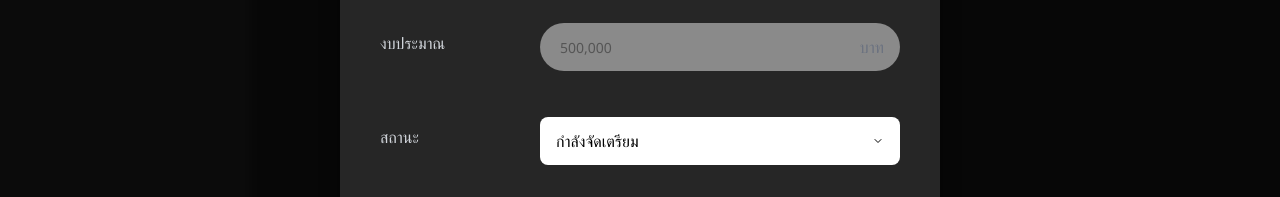
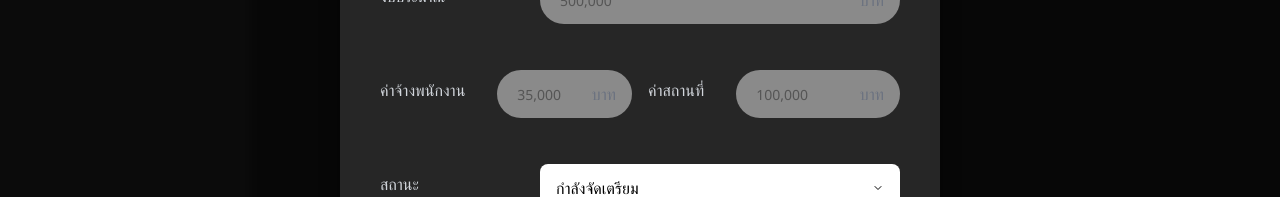
Before and after one commit to Game9xz/OrganizationProject, a React (Vite) app in the folder frontend/: page /workrecord in a window 1280 px wide. Both pictures are taken after typing "Sample" into the empty fields and a click on the button "+ สร้างงานใหม่". Shown: the part 522-719 px from the top of the page. Built offline with nearby package versions, Linux system fonts and the light colour scheme; no server answers.

Commit message:
Budgetsummit

```diff
--- a/frontend/src/components/Workrecord.jsx
+++ b/frontend/src/components/Workrecord.jsx
@@ -524,6 +524,8 @@ export default function WorkRecord() {
     room: "",
     date: "",
     budget: "",
+    staffWages: "",
+    venueCost: "",
     participants: "",
     status: "undetermined",
   });
@@ -553,6 +555,8 @@ export default function WorkRecord() {
     location: "",
     date: "",
     budget: "",
+    staffWages: "",
+    venueCost: "",
     participants: "",
     status: "preparing",
   });
@@ -565,6 +569,8 @@ export default function WorkRecord() {
       location: "",
       date: "",
       budget: "",
+      staffWages: "",
+      venueCost: "",
       participants: "",
       status: "preparing",
     });
@@ -679,6 +685,8 @@ export default function WorkRecord() {
       room: event.room || "",
       date: event.date || "",
       budget: event.budget || "",
+      staffWages: event.staffWages || "",
+      venueCost: event.venueCost || "",
       participants: event.people || "",
       status: event.status || "undetermined",
     });
@@ -715,6 +723,8 @@ export default function WorkRecord() {
                 room: editWork.room,
                 date: editWork.date,
                 budget: editWork.budget,
+                staffWages: editWork.staffWages,
+                venueCost: editWork.venueCost,
                 people: editWork.participants,
                 status: editWork.status,
               }
@@ -733,6 +743,8 @@ export default function WorkRecord() {
                 room: editWork.room,
                 date: editWork.date,
                 budget: editWork.budget,
+                staffWages: editWork.staffWages,
+                venueCost: editWork.venueCost,
                 people: editWork.participants,
                 status: editWork.status,
               }
@@ -785,7 +797,8 @@ export default function WorkRecord() {
       </div>
 
       <div className="card-footer">
-        <div className="footer-left">
+        <div className="footer-left" style={{ flexDirection: 'column', gap: '8px', alignItems: 'flex-start' }}>
+          <div style={{ display: 'flex', gap: '16px' }}>
             <div className="stat-item">
               <IconUser />
               <span>{event.people}</span>
@@ -793,6 +806,17 @@ export default function WorkRecord() {
             <div className="stat-item">
               <IconWallet />
               <span>{event.budget}</span>
+            </div>
+          </div>
+          <div style={{ display: 'flex', gap: '16px' }}>
+            <div className="stat-item">
+              <span style={{ fontSize: '12px', color: '#6b7280' }}>ค่าจ้าง:</span>
+              <span>{event.staffWages ? `${event.staffWages} บาท` : "-"}</span>
+            </div>
+            <div className="stat-item">
+              <span style={{ fontSize: '12px', color: '#6b7280' }}>ค่าสถานที่:</span>
+              <span>{event.venueCost ? `${event.venueCost} บาท` : "-"}</span>
+            </div>
           </div>
         </div>
 
@@ -1113,6 +1137,37 @@ export default function WorkRecord() {
                 </div>
               </div>
 
+              <div className="form-group-row">
+                <div className="form-group">
+                  <label>ค่าจ้างพนักงาน</label>
+                  <div className="budget-input-wrapper">
+                    <input
+                      type="text"
+                      name="staffWages"
+                      value={newWork.staffWages}
+                      onChange={handleCreateInputChange}
+                      className="form-input"
+                      placeholder="35,000"
+                    />
+                    <span className="budget-unit">บาท</span>
+                  </div>
+                </div>
+                <div className="form-group">
+                  <label>ค่าสถานที่</label>
+                  <div className="budget-input-wrapper">
+                    <input
+                      type="text"
+                      name="venueCost"
+                      value={newWork.venueCost}
+                      onChange={handleCreateInputChange}
+                      className="form-input"
+                      placeholder="100,000"
+                    />
+                    <span className="budget-unit">บาท</span>
+                  </div>
+                </div>
+              </div>
+
               <div className="form-group">
                 <label>สถานะ</label>
                 <div className="select-wrapper">
@@ -1258,6 +1313,37 @@ export default function WorkRecord() {
                 </div>
               </div>
 
+              <div className="form-group-row">
+                <div className="form-group">
+                  <label>ค่าจ้างพนักงาน</label>
+                  <div className="budget-input-wrapper">
+                    <input
+                      type="text"
+                      name="staffWages"
+                      value={editWork.staffWages}
+                      onChange={handleEditInputChange}
+                      className="form-input"
+                      placeholder="35,000"
+                    />
+                    <span className="budget-unit">บาท</span>
+                  </div>
+                </div>
+                <div className="form-group">
+                  <label>ค่าสถานที่</label>
+                  <div className="budget-input-wrapper">
+                    <input
+                      type="text"
+                      name="venueCost"
+                      value={editWork.venueCost}
+                      onChange={handleEditInputChange}
+                      className="form-input"
+                      placeholder="100,000"
+                    />
+                    <span className="budget-unit">บาท</span>
+                  </div>
+                </div>
+              </div>
+
               <div className="form-group">
                 <label>สถานะ</label>
                 <div className="select-wrapper">
--- a/frontend/src/context/WorkContext.jsx
+++ b/frontend/src/context/WorkContext.jsx
@@ -13,6 +13,8 @@ export const WorkProvider = ({ children }) => {
       category: "งานแต่ง",
       people: "200 คน",
       budget: "500,000 บาท",
+      staffWages: "35,000",
+      venueCost: "100,000",
       isTarget: true,
       status: "preparing", // กำลังจัดเตรียม
     },
@@ -26,6 +28,8 @@ export const WorkProvider = ({ children }) => {
       category: "งานแต่ง",
       people: "200 คน",
       budget: "500,000 บาท",
+      staffWages: "35,000",
+      venueCost: "150,000",
       status: "completed", // เสร็จสิ้น
     },
     {
@@ -77,6 +81,8 @@ export const WorkProvider = ({ children }) => {
       category: "สัมมนา",
       people: "150 คน",
       budget: "800,000 บาท",
+      staffWages: "50,000",
+      venueCost: "200,000",
       status: "in_progress", // กำลังดำเนินการ
     },
   ]);
```
Lines whose indentation alone changed are shown as unchanged.
